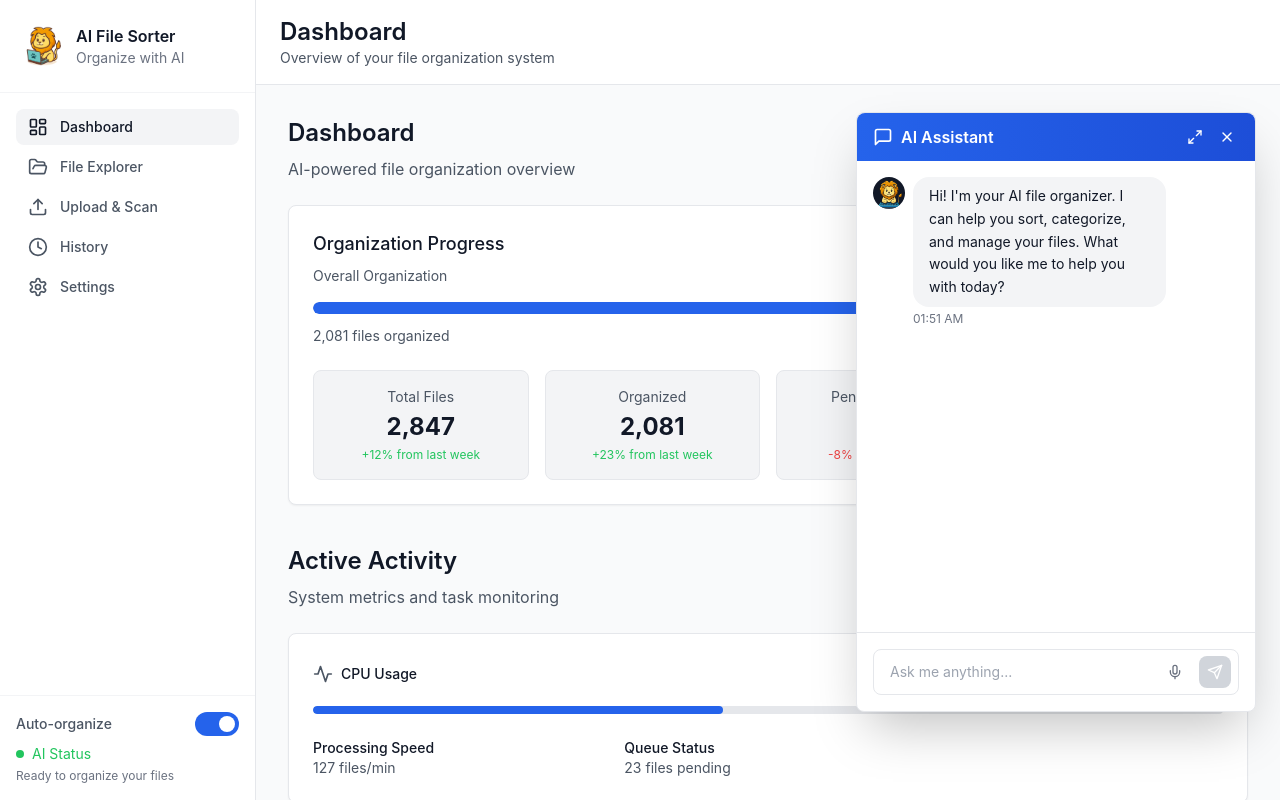
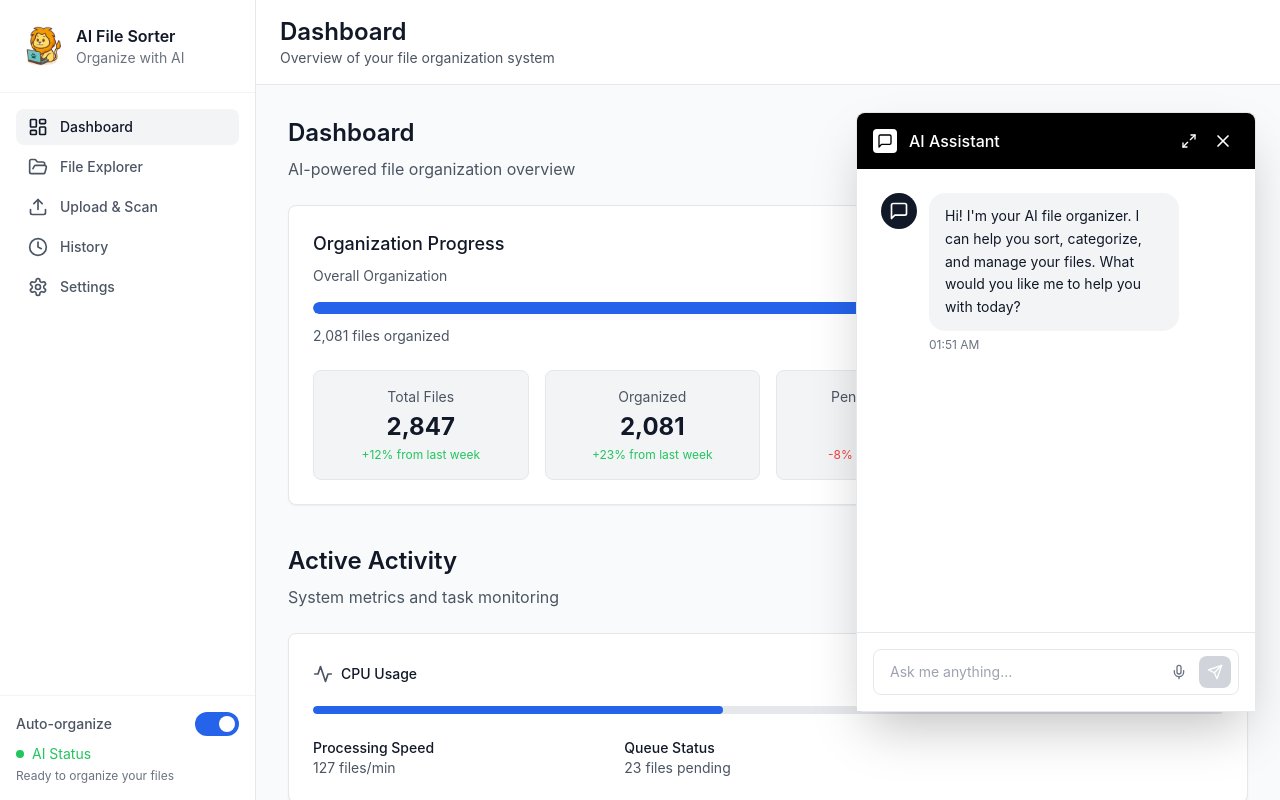
Before and after one commit to TheAquaCode/LeoLogic, a React (Create React App) app: page / in a window 1280 px wide. Both pictures are taken after a click on the button 1228 px from the left and 748 px from the top of the page. Built offline with nearby package versions, Linux system fonts and the light colour scheme.

Commit message:
chat box things

```diff
--- a/src/components/ui/FloatingChatbot.jsx
+++ b/src/components/ui/FloatingChatbot.jsx
@@ -1,6 +1,5 @@
 import React, { useState, useRef, useEffect } from 'react';
-import { MessageSquare, X, Maximize2, Minimize2, Send, Mic } from 'lucide-react';
-import clankyIcon from '../../assets/Clanky_icon.png';
+import { MessageSquare, X, Maximize2, Minimize2, Send, Mic, ChevronRight } from 'lucide-react';
 
 const FloatingChatbot = () => {
   const [isOpen, setIsOpen] = useState(false);
@@ -156,7 +155,7 @@ const FloatingChatbot = () => {
   };
 
   const chatStyle = isMaximized
-    ? { top: 0, left: 0, right: 0, bottom: 0, width: '100%', height: '100%' }
+    ? { top: 0, right: 0, bottom: 0, width: '480px', height: '100vh', borderRadius: 0 }
     : { left: `${position.x}px`, top: `${position.y}px`, width: `${size.width}px`, height: `${size.height}px` };
 
   return (
@@ -175,7 +174,7 @@ const FloatingChatbot = () => {
       {isOpen && (
         <div
           ref={chatRef}
-          className="fixed bg-white rounded-lg shadow-2xl border border-gray-200 flex flex-col z-50"
+          className={`fixed bg-white shadow-2xl border-l border-gray-200 flex flex-col z-50 ${isMaximized ? '' : 'rounded-lg border'}`}
           style={chatStyle}
         >
           {/* Resize Handles */}
@@ -224,66 +223,58 @@ const FloatingChatbot = () => {
           {/* Header - Draggable */}
           <div
             onMouseDown={handleMouseDown}
-            className="bg-gradient-to-r from-blue-600 to-blue-700 text-white px-4 py-3 rounded-t-lg cursor-move flex items-center justify-between select-none"
+            className={`bg-black text-white px-4 py-3 ${isMaximized ? '' : 'rounded-t-lg'} ${isMaximized ? 'cursor-default' : 'cursor-move'} flex items-center justify-between select-none`}
           >
-            <div className="flex items-center space-x-2">
-              <MessageSquare className="w-5 h-5" />
-              <span className="font-semibold">AI Assistant</span>
+            <div className="flex items-center space-x-3">
+              <div className="w-6 h-6 bg-white rounded flex items-center justify-center">
+                <MessageSquare className="w-4 h-4 text-black" />
+              </div>
+              <span className="font-medium">AI Assistant</span>
             </div>
-            <div className="flex items-center space-x-2">
-              {isMaximized && (
-                <button
-                  onClick={toggleMaximize}
-                  className="p-1 hover:bg-blue-600 rounded transition-colors"
-                >
-                  <Minimize2 className="w-4 h-4" />
-                </button>
-              )}
-              {!isMaximized && (
-                <button
-                  onClick={toggleMaximize}
-                  className="p-1 hover:bg-blue-600 rounded transition-colors"
-                >
+            <div className="flex items-center space-x-1">
+              <button
+                onClick={toggleMaximize}
+                className="p-1.5 hover:bg-gray-800 rounded transition-colors"
+              >
+                {isMaximized ? (
+                  <ChevronRight className="w-5 h-5" />
+                ) : (
                   <Maximize2 className="w-4 h-4" />
-                </button>
-              )}
+                )}
+              </button>
               <button
                 onClick={() => setIsOpen(false)}
-                className="p-1 hover:bg-blue-600 rounded transition-colors"
+                className="p-1.5 hover:bg-gray-800 rounded transition-colors"
               >
-                <X className="w-4 h-4" />
+                <X className="w-5 h-5" />
               </button>
             </div>
           </div>
 
           {/* Messages Area */}
-          <div className="flex-1 overflow-y-auto p-4 space-y-4 min-h-0">
+          <div className="flex-1 overflow-y-auto p-6 space-y-4 min-h-0 bg-white">
             {messages.map((message) => (
               <div key={message.id} className={`flex ${message.type === 'user' ? 'justify-end' : 'justify-start'}`}>
-                <div className={`flex items-start space-x-2 max-w-[80%] ${message.type === 'user' ? 'flex-row-reverse space-x-reverse' : ''}`}>
-                  <div className={`w-8 h-8 rounded-full flex items-center justify-center flex-shrink-0 ${
+                <div className={`flex items-start space-x-3 max-w-[85%] ${message.type === 'user' ? 'flex-row-reverse space-x-reverse' : ''}`}>
+                  <div className={`w-9 h-9 rounded-full flex items-center justify-center flex-shrink-0 ${
                     message.type === 'ai' ? 'bg-gray-900 text-white' : 'bg-blue-600 text-white'
                   }`}>
                     {message.type === 'ai' ? (
-                      <img
-                        src={clankyIcon}
-                        alt="Clanky AI"
-                        className="w-8 h-8 rounded-full object-cover"
-                      />
+                      <MessageSquare className="w-5 h-5" />
                     ) : (
-                      <div className="w-4 h-4 rounded-full bg-white"></div>
+                      <div className="w-5 h-5 rounded-full bg-white"></div>
                     )}
                   </div>
 
                   <div className={`flex flex-col ${message.type === 'user' ? 'items-end' : 'items-start'}`}>
-                    <div className={`rounded-2xl px-4 py-2 ${
+                    <div className={`rounded-2xl px-4 py-3 ${
                       message.type === 'ai'
                         ? 'bg-gray-100 text-gray-900'
                         : 'bg-blue-600 text-white'
                     }`}>
                       <p className="text-sm leading-relaxed">{message.content}</p>
                     </div>
-                    <span className="text-xs text-gray-500 mt-1">{message.timestamp}</span>
+                    <span className="text-xs text-gray-500 mt-1.5">{message.timestamp}</span>
                   </div>
                 </div>
               </div>
@@ -292,7 +283,7 @@ const FloatingChatbot = () => {
           </div>
 
           {/* Input Area */}
-          <div className="border-t border-gray-200 p-4 flex-shrink-0">
+          <div className="border-t border-gray-200 p-4 flex-shrink-0 bg-white">
             <div className="relative">
               <input
                 type="text"
@@ -300,10 +291,10 @@ const FloatingChatbot = () => {
                 onChange={(e) => setChatInput(e.target.value)}
                 onKeyPress={handleKeyPress}
                 placeholder="Ask me anything..."
-                className="w-full pl-4 pr-20 py-3 border border-gray-300 rounded-lg focus:ring-2 focus:ring-blue-500 focus:border-blue-500 text-sm"
+                className="w-full pl-4 pr-24 py-3 border border-gray-300 rounded-lg focus:ring-2 focus:ring-blue-500 focus:border-blue-500 text-sm bg-white"
               />
-              <div className="absolute right-2 top-1/2 transform -translate-y-1/2 flex items-center space-x-2">
-                <button className="p-2 text-gray-400 hover:text-gray-600 transition-colors">
+              <div className="absolute right-2 top-1/2 transform -translate-y-1/2 flex items-center space-x-1">
+                <button className="p-2 text-gray-400 hover:text-gray-600 transition-colors rounded-lg hover:bg-gray-100">
                   <Mic className="w-4 h-4" />
                 </button>
                 <button
```
